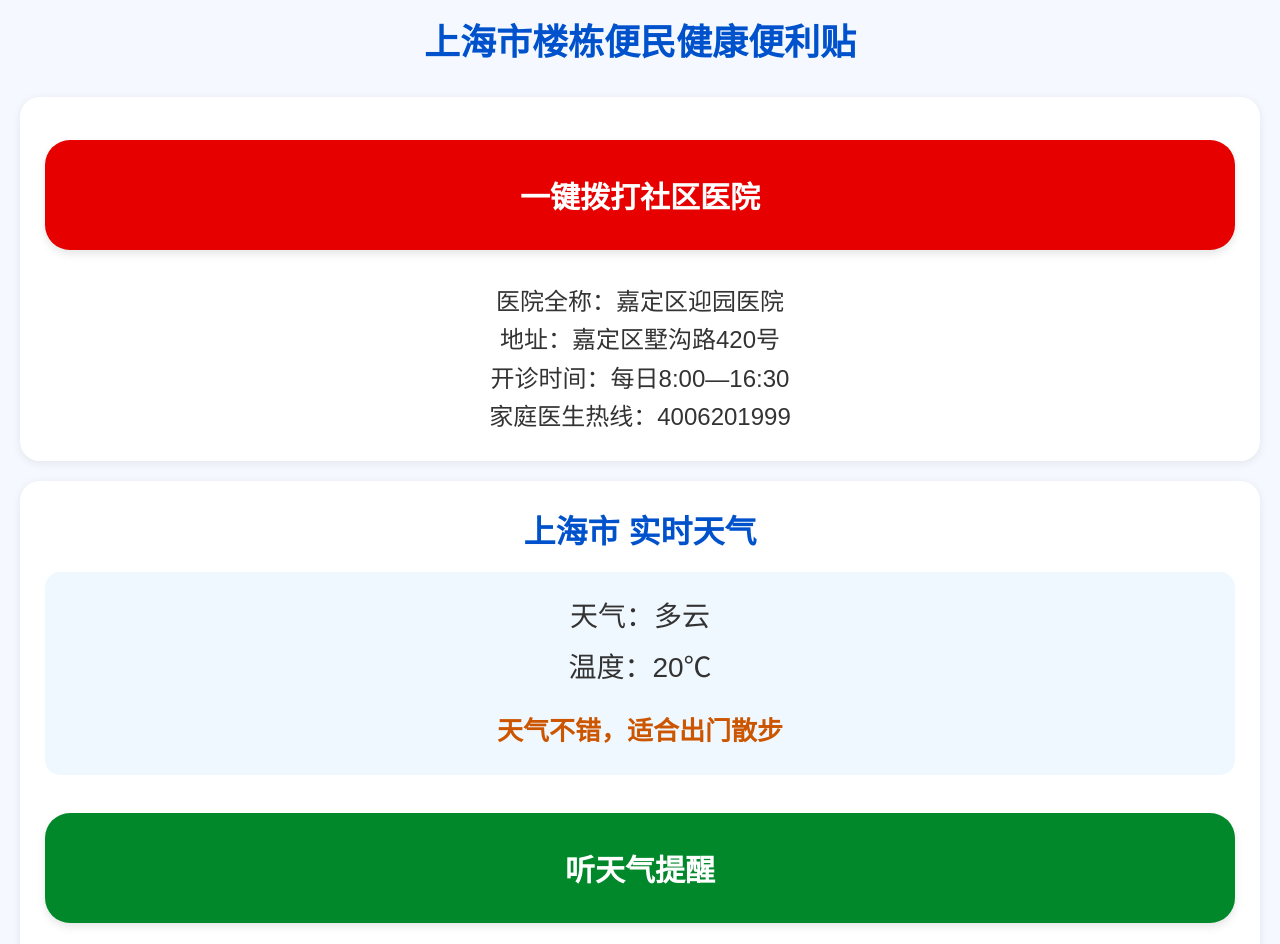
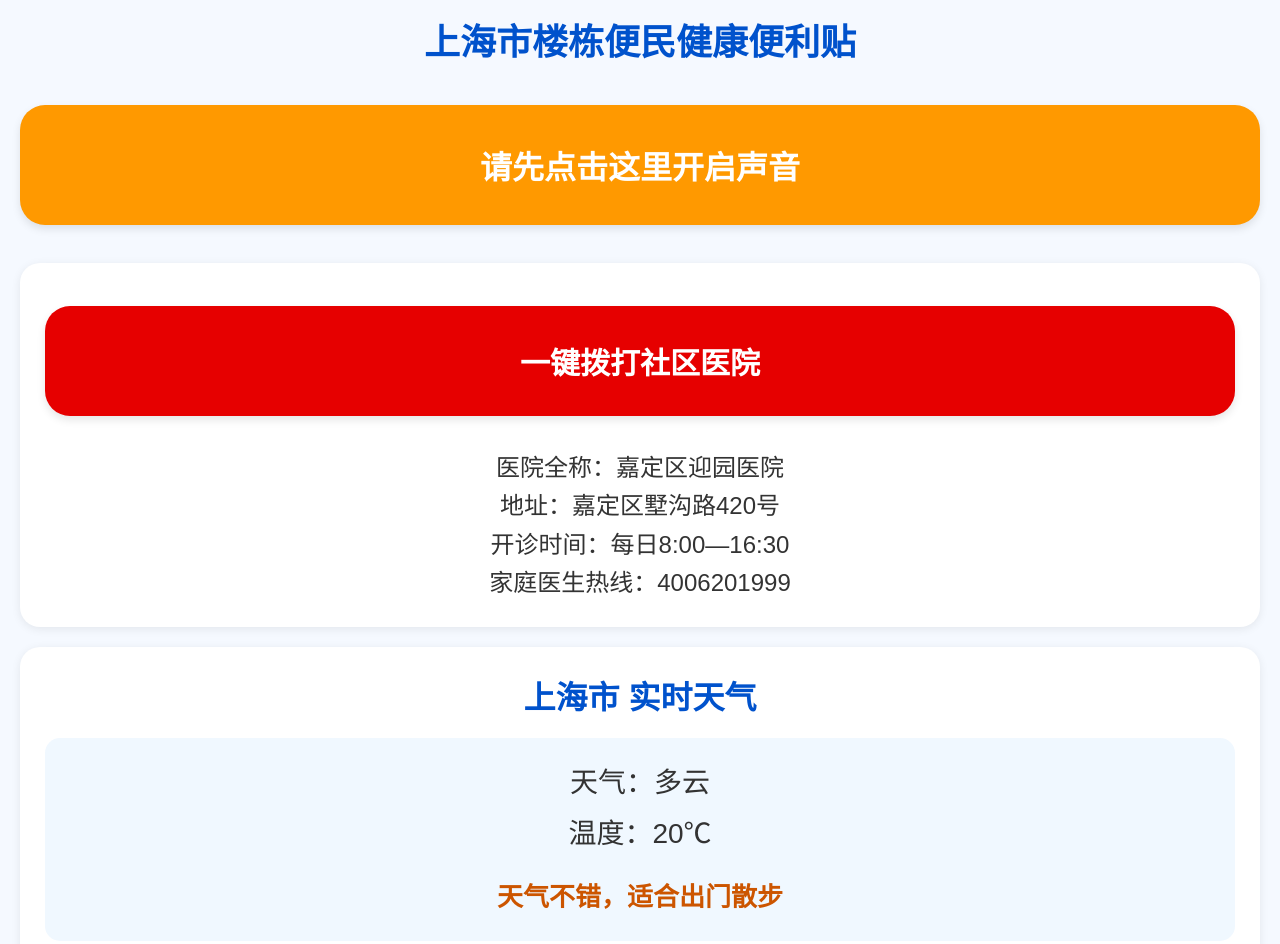
Before and after one commit to 18616957119/laonianrenNFC, a plain HTML site: page index.html in a window 1280 px wide. Shown: the top 944 px of the page. Drawn offline with Linux system fonts and the light colour scheme; no server answers.

Commit message:
Update index.html

```diff
--- a/index.html
+++ b/index.html
@@ -1,21 +1,9 @@
-<!DOCTYPE html>
-<html>
-<head>
-    <meta http-equiv="content-type" content="text/html; charset=UTF-8"/>
-    <meta name="robots" content="noindex, nofollow"/>
-    <meta name="googlebot" content="noindex, nofollow"/>
-    <title>张霆轩 老年人 NFC 便利贴 - JSRUN 驱动</title>
-
-    <script type="text/javascript" src="" ></script>
-    <link rel="stylesheet" type="text/css" href="main.css"/>
-
-</head>
 <!DOCTYPE html>
 <html lang="zh-CN">
 <head>
     <meta charset="UTF-8">
     <meta name="viewport" content="width=device-width, initial-scale=1.0">
-    <title>上海市楼栋便民健康服务站</title>
+    <title>上海市楼栋便民健康便利贴</title>
     <style>
         * {
             margin: 0;
@@ -34,8 +22,21 @@
             font-size: 36px;
             font-weight: bold;
             color: #0052cc;
-            margin-bottom: 30px;
+            margin-bottom: 20px;
             line-height: 1.3;
+        }
+        .btn-sound {
+            width: 100%;
+            height: 120px;
+            margin: 18px 0;
+            font-size: 32px;
+            font-weight: bold;
+            border: none;
+            border-radius: 25px;
+            color: white;
+            cursor: pointer;
+            box-shadow: 0 4px 8px rgba(0,0,0,0.1);
+            background-color: #ff9900;
         }
         .btn {
             width: 100%;
@@ -104,6 +105,11 @@
 <body>
     <div class="main-title">上海市楼栋便民健康便利贴</div>
 
+    <!-- 必点：开启声音按钮（解决安卓没声音问题） -->
+    <button id="soundBtn" class="btn-sound" onclick="enableSound()">
+        请先点击这里开启声音
+    </button>
+
     <!-- 1. 应急一键通 -->
     <div class="card">
         <button class="btn btn-call" onclick="callHospital()">
@@ -117,7 +123,7 @@
         </div>
     </div>
 
-    <!-- 2. 上海市实时天气（100%加载成功） -->
+    <!-- 2. 上海市实时天气 -->
     <div class="card">
         <div class="card-title">上海市 实时天气</div>
         <div id="weatherDisplay" class="weather-display">
@@ -128,7 +134,7 @@
         </button>
     </div>
 
-    <!-- 3. 便民语音播报（纯文字，无图标） -->
+    <!-- 3. 便民语音播报 -->
     <div class="card">
         <div class="card-title">便民语音播报</div>
         <button class="btn btn-audio" onclick="playRandomFanZha()">
@@ -155,14 +161,35 @@
 
         // 全局天气数据
         let currentWeather = null;
+        let soundEnabled = false;
+
+        // ========== 关键：开启声音（解决安卓没声音问题） ==========
+        function enableSound() {
+            // 先播放一个空声音，激活浏览器的声音权限
+            const utterance = new SpeechSynthesisUtterance("声音已开启");
+            utterance.rate = 0.75;
+            utterance.volume = 1;
+            window.speechSynthesis.speak(utterance);
+
+            soundEnabled = true;
+            // 把开启声音按钮变成灰色，提示已开启
+            document.getElementById("soundBtn").style.backgroundColor = "#999";
+            document.getElementById("soundBtn").innerText = "声音已开启，可以使用其他功能了";
+        }
 
         // 1. 一键拨号
         function callHospital() {
             window.location.href = "tel:" + HOSPITAL_PHONE;
         }
 
-        // ========== 通用原生语音播报（100%所有手机支持） ==========
+        // ========== 通用原生语音播报（安卓/iOS都兼容） ==========
         function speak(text) {
+            // 检查是否先开启了声音
+            if (!soundEnabled) {
+                alert("请先点击顶部的「开启声音」按钮！");
+                return;
+            }
+
             // 停止所有正在播放的语音
             window.speechSynthesis.cancel();
             // 创建语音对象
@@ -175,30 +202,26 @@
             window.speechSynthesis.speak(utterance);
         }
 
-        // ========== 页面加载时自动获取并显示天气（Open-Meteo API，无密钥，无跨域） ==========
+        // ========== 页面加载时自动获取并显示天气 ==========
         window.onload = async function() {
             await loadWeather();
         }
 
-        // 获取并显示天气（100%成功）
+        // 获取并显示天气
         async function loadWeather() {
             try {
-                // Open-Meteo免费天气API，上海市经纬度，无密钥，支持跨域
                 const response = await fetch("https://api.open-meteo.com/v1/forecast?latitude=31.2304&longitude=121.4737&current=temperature_2m,weather_code&timezone=Asia/Shanghai");
                 const data = await response.json();
 
-                // 解析天气数据
                 const temperature = Math.round(data.current.temperature_2m);
                 const weatherCode = data.current.weather_code;
                 const weatherText = getWeatherText(weatherCode);
 
-                // 保存全局天气数据
                 currentWeather = {
                     text: weatherText,
                     temperature: temperature
                 };
 
-                // 显示天气文字
                 const tip = getWeatherTip(weatherText, temperature);
                 document.getElementById("weatherDisplay").innerHTML = `
                     天气：${weatherText}<br>
@@ -206,7 +229,6 @@
                     <div class="weather-tip">${tip}</div>
                 `;
             } catch (error) {
-                // 备用手动天气（万一API故障，修改这里即可）
                 document.getElementById("weatherDisplay").innerHTML = `
                     天气：多云<br>
                     温度：20℃<br>
@@ -343,5 +365,3 @@
     </script>
 </body>
 </html>
-<script type="application/javascript" src="main.js"></script>
-</html>
```
